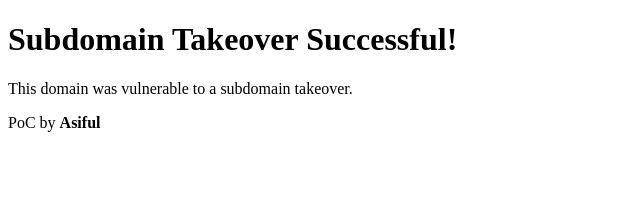
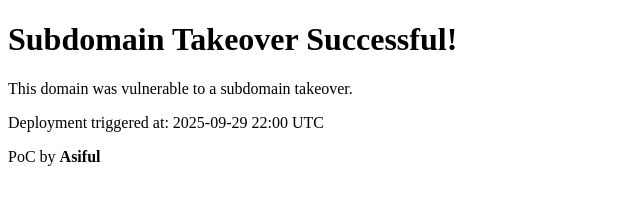
Before and after one commit to spinel007/arlo-partner-platform.github.io, a plain HTML site: page index.html in a window 1280 px wide. Shown: the whole page, without its empty margins (0-640 px from the left). Drawn offline with Linux system fonts and the light colour scheme.

Commit message:
Update index.html

```diff
--- a/index.html
+++ b/index.html
@@ -6,6 +6,7 @@
   <body>
     <h1>Subdomain Takeover Successful!</h1>
     <p>This domain was vulnerable to a subdomain takeover.</p>
+    <p>Deployment triggered at: 2025-09-29 22:00 UTC</p>
     <p>PoC by <strong>Asiful</strong></p>
   </body>
 </html>
```
